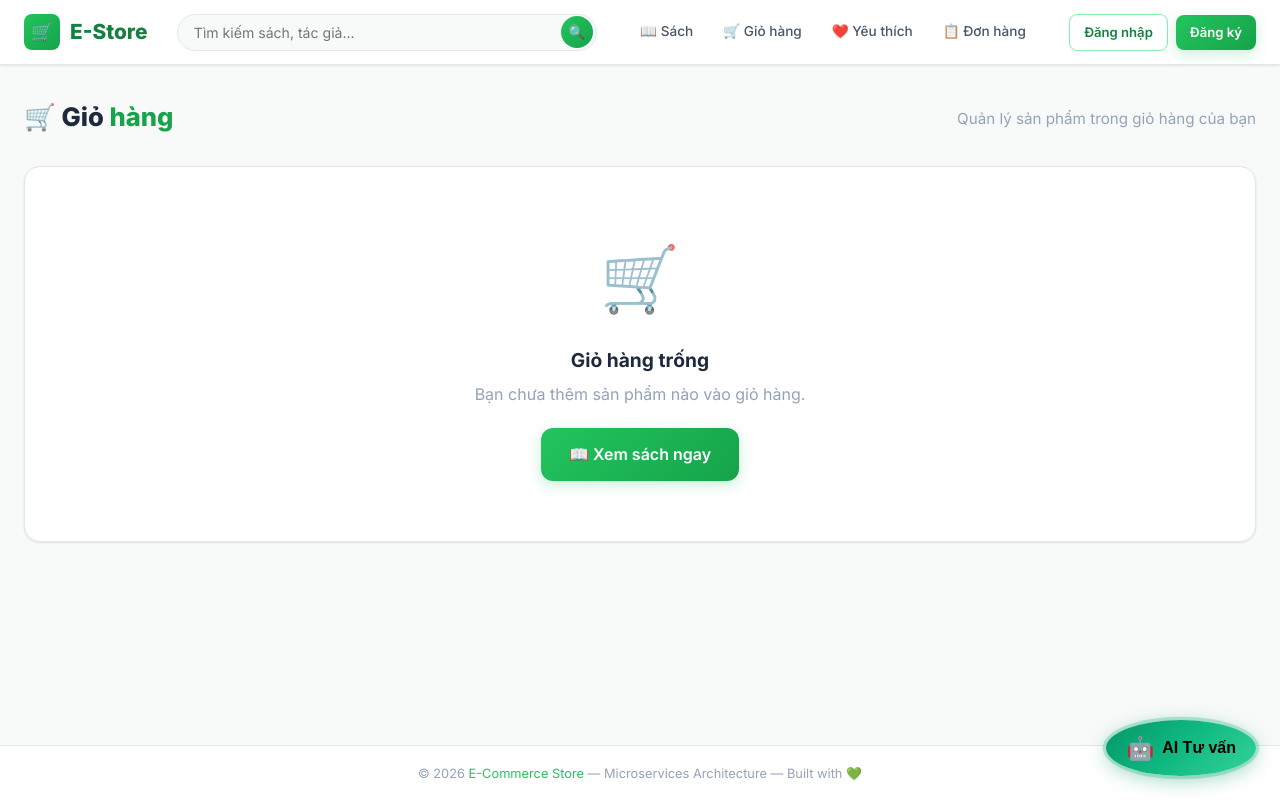
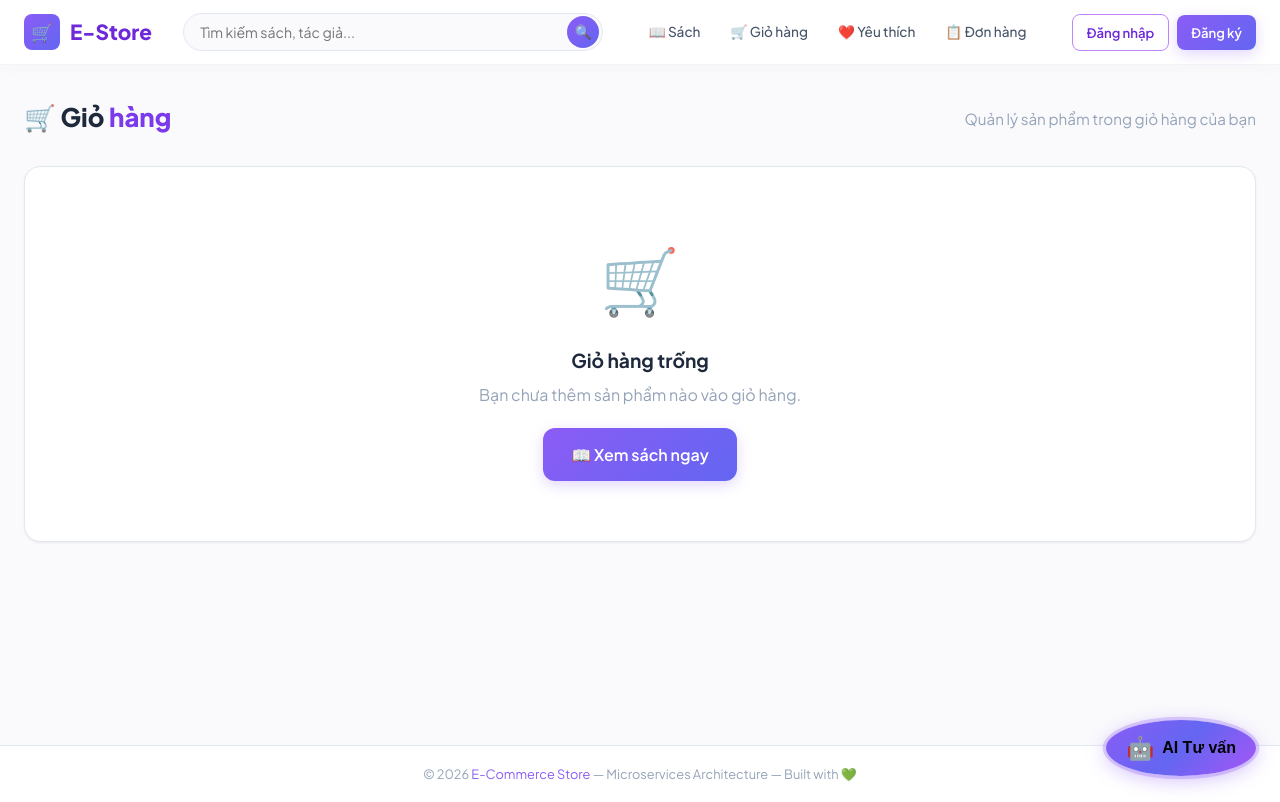
Before and after one commit to supermoi2703/bookstorefinal, a Django app: page /cart/1/ in a window 1280 px wide. Run offline with Django 4.2, Linux system fonts and the light colour scheme; data that the repository does not hold is empty.

Commit message:
style: redesign bookstore templates with premium midnight indigo / royal violet theme

```diff
--- a/api-gateway/templates/base.html
+++ b/api-gateway/templates/base.html
@@ -7,7 +7,7 @@
     <title>{% block title %}E-Commerce Store{% endblock %}</title>
     <link rel="preconnect" href="https://fonts.googleapis.com">
     <link rel="preconnect" href="https://fonts.gstatic.com" crossorigin>
-    <link href="https://fonts.googleapis.com/css2?family=Inter:wght@300;400;500;600;700;800&display=swap"
+    <link href="https://fonts.googleapis.com/css2?family=Plus+Jakarta+Sans:wght@300;400;500;600;700;800&display=swap"
         rel="stylesheet">
     <style>
         *,
@@ -19,36 +19,36 @@
         }
 
         :root {
-            --green-50: #f0fdf4;
-            --green-100: #dcfce7;
-            --green-200: #bbf7d0;
-            --green-300: #86efac;
-            --green-400: #4ade80;
-            --green-500: #22c55e;
-            --green-600: #16a34a;
-            --green-700: #15803d;
-            --green-800: #166534;
-            --green-900: #14532d;
+            --green-50: #f5f3ff;
+            --green-100: #ede9fe;
+            --green-200: #ddd6fe;
+            --green-300: #c084fc;
+            --green-400: #a855f7;
+            --green-500: #8b5cf6;
+            --green-600: #7c3aed;
+            --green-700: #6d28d9;
+            --green-800: #5b21b6;
+            --green-900: #4c1d95;
 
-            --bg-body: #f8faf9;
+            --bg-body: #fafafc;
             --bg-white: #ffffff;
             --bg-card: #ffffff;
-            --bg-card-hover: #f0fdf4;
+            --bg-card-hover: #f5f3ff;
             --border-light: #e2e8f0;
-            --border-green: #bbf7d0;
+            --border-green: #ddd6fe;
 
             --text-dark: #1e293b;
             --text-body: #475569;
             --text-muted: #94a3b8;
             --text-white: #ffffff;
 
-            --accent: #22c55e;
-            --accent-dark: #16a34a;
-            --accent-gradient: linear-gradient(135deg, #22c55e 0%, #16a34a 100%);
-            --accent-light: #f0fdf4;
+            --accent: #8b5cf6;
+            --accent-dark: #7c3aed;
+            --accent-gradient: linear-gradient(135deg, #8b5cf6 0%, #6366f1 100%);
+            --accent-light: #f5f3ff;
 
-            --success: #22c55e;
-            --success-bg: #f0fdf4;
+            --success: #10b981;
+            --success-bg: #ecfdf5;
             --danger: #ef4444;
             --danger-bg: #fef2f2;
             --warning: #f59e0b;
@@ -62,16 +62,16 @@
             --radius-xl: 24px;
             --radius-full: 9999px;
 
-            --shadow-sm: 0 1px 3px rgba(0, 0, 0, 0.06), 0 1px 2px rgba(0, 0, 0, 0.04);
-            --shadow-md: 0 4px 6px rgba(0, 0, 0, 0.05), 0 2px 4px rgba(0, 0, 0, 0.04);
-            --shadow-lg: 0 10px 25px rgba(0, 0, 0, 0.08);
-            --shadow-green: 0 4px 14px rgba(34, 197, 94, 0.25);
+            --shadow-sm: 0 1px 3px rgba(0, 0, 0, 0.04), 0 1px 2px rgba(0, 0, 0, 0.03);
+            --shadow-md: 0 4px 12px rgba(0, 0, 0, 0.05), 0 2px 6px rgba(0, 0, 0, 0.03);
+            --shadow-lg: 0 12px 30px rgba(99, 102, 241, 0.08);
+            --shadow-green: 0 4px 14px rgba(139, 92, 246, 0.25);
 
             --transition: all 0.25s ease;
         }
 
         body {
-            font-family: 'Inter', -apple-system, BlinkMacSystemFont, sans-serif;
+            font-family: 'Plus Jakarta Sans', -apple-system, BlinkMacSystemFont, sans-serif;
             background: var(--bg-body);
             color: var(--text-body);
             min-height: 100vh;
@@ -83,9 +83,11 @@
             position: sticky;
             top: 0;
             z-index: 100;
-            background: var(--bg-white);
-            border-bottom: 1px solid var(--border-light);
-            box-shadow: var(--shadow-sm);
+            background: rgba(255, 255, 255, 0.85);
+            backdrop-filter: blur(12px);
+            -webkit-backdrop-filter: blur(12px);
+            border-bottom: 1px solid rgba(241, 240, 247, 0.8);
+            box-shadow: 0 4px 20px rgba(0, 0, 0, 0.02);
             padding: 0 24px;
         }
 
@@ -143,7 +145,7 @@
             background: var(--bg-body);
             border: 1.5px solid var(--border-light);
             border-radius: var(--radius-full);
-            font-family: 'Inter', sans-serif;
+            font-family: 'Plus Jakarta Sans', sans-serif;
             font-size: 0.88rem;
             color: var(--text-dark);
             outline: none;
@@ -267,7 +269,7 @@
             border-radius: var(--radius-sm);
             border: none;
             cursor: pointer;
-            font-family: 'Inter', sans-serif;
+            font-family: 'Plus Jakarta Sans', sans-serif;
             font-size: 0.88rem;
             font-weight: 600;
             text-decoration: none;
@@ -683,10 +685,10 @@
             padding: 0 20px;
             height: 56px;
             border-radius: 50%;
-            background: linear-gradient(135deg, #059669 0%, #10b981 50%, #34d399 100%);
+            background: linear-gradient(135deg, #8b5cf6 0%, #6366f1 50%, #a855f7 100%);
             border: none;
             cursor: pointer;
-            box-shadow: 0 4px 20px rgba(5, 150, 105, 0.4), 0 0 0 0 rgba(16, 185, 129, 0.4);
+            box-shadow: 0 4px 20px rgba(139, 92, 246, 0.4), 0 0 0 0 rgba(139, 92, 246, 0.4);
             display: flex;
             align-items: center;
             justify-content: center;
--- a/api-gateway/templates/cart.html
+++ b/api-gateway/templates/cart.html
@@ -73,7 +73,7 @@
         border: 1.5px solid var(--border-light);
         border-radius: var(--radius-sm);
         color: var(--text-dark);
-        font-family: 'Inter', sans-serif;
+        font-family: 'Plus Jakarta Sans', sans-serif;
         font-size: 0.85rem;
         text-align: center;
         outline: none;
@@ -82,7 +82,7 @@
 
     .qty-input:focus {
         border-color: var(--green-400);
-        box-shadow: 0 0 0 3px rgba(34, 197, 94, 0.12);
+        box-shadow: 0 0 0 3px rgba(139, 92, 246, 0.12);
     }
 
     .btn-icon {
--- a/api-gateway/templates/products.html
+++ b/api-gateway/templates/products.html
@@ -53,7 +53,7 @@
 
 <!-- AI Graph Recommendations -->
 {% if graph_recommendations %}
-<div class="card mb-3" style="padding: 24px; background: linear-gradient(135deg, #f0fdf4 0%, #ecfdf5 50%, #d1fae5 100%); border: 1.5px solid var(--green-300);">
+<div class="card mb-3" style="padding: 24px; background: linear-gradient(135deg, #faf5ff 0%, #f5f3ff 50%, #e0e7ff 100%); border: 1.5px solid var(--green-300);">
     <div style="display: flex; align-items: center; gap: 10px; margin-bottom: 16px;">
         <span style="font-size: 1.5rem;">🤖</span>
         <div>
@@ -69,7 +69,7 @@
            onmouseout="this.style.transform='none'; this.style.boxShadow='none'">
             <div style="text-align: center; padding: 16px 0; background: var(--green-50); border-radius: 8px; margin-bottom: 10px; font-size: 2rem; position: relative;">
                 📖
-                <span class="badge" style="position: absolute; top: 6px; right: 6px; background: linear-gradient(135deg, #22c55e, #059669); color: #fff; font-size: 0.62rem; padding: 2px 8px;">AI Pick</span>
+                <span class="badge" style="position: absolute; top: 6px; right: 6px; background: linear-gradient(135deg, #8b5cf6, #6366f1); color: #fff; font-size: 0.62rem; padding: 2px 8px;">AI Pick</span>
             </div>
             <div style="font-weight: 700; color: var(--text-dark); font-size: 0.85rem; line-height: 1.4; flex-grow: 1;">{{ product.title }}</div>
             <div style="color: var(--text-muted); font-size: 0.78rem; margin: 4px 0 8px;">{{ product.author }}</div>
--- a/docker-compose.yml
+++ b/docker-compose.yml
@@ -289,7 +289,6 @@ services:
       - ./ai-service/data:/app/data
     networks:
       - productstore-network
-
   rating-db:
     image: mysql:8.0
     environment:
@@ -309,6 +308,10 @@ services:
     build: ./api-gateway
     ports:
       - "8000:8000"
+    volumes:
+      - ./api-gateway/templates:/app/templates
+      - ./api-gateway/app:/app/app
+      - ./api-gateway/api_gateway:/app/api_gateway
     environment:
       - PRODUCT_SERVICE_URL=http://product-service:8000
       - CART_SERVICE_URL=http://cart-service:8000
```
Also changed, not shown: other parts of api-gateway/templates/base.html (+17 -17 lines).
